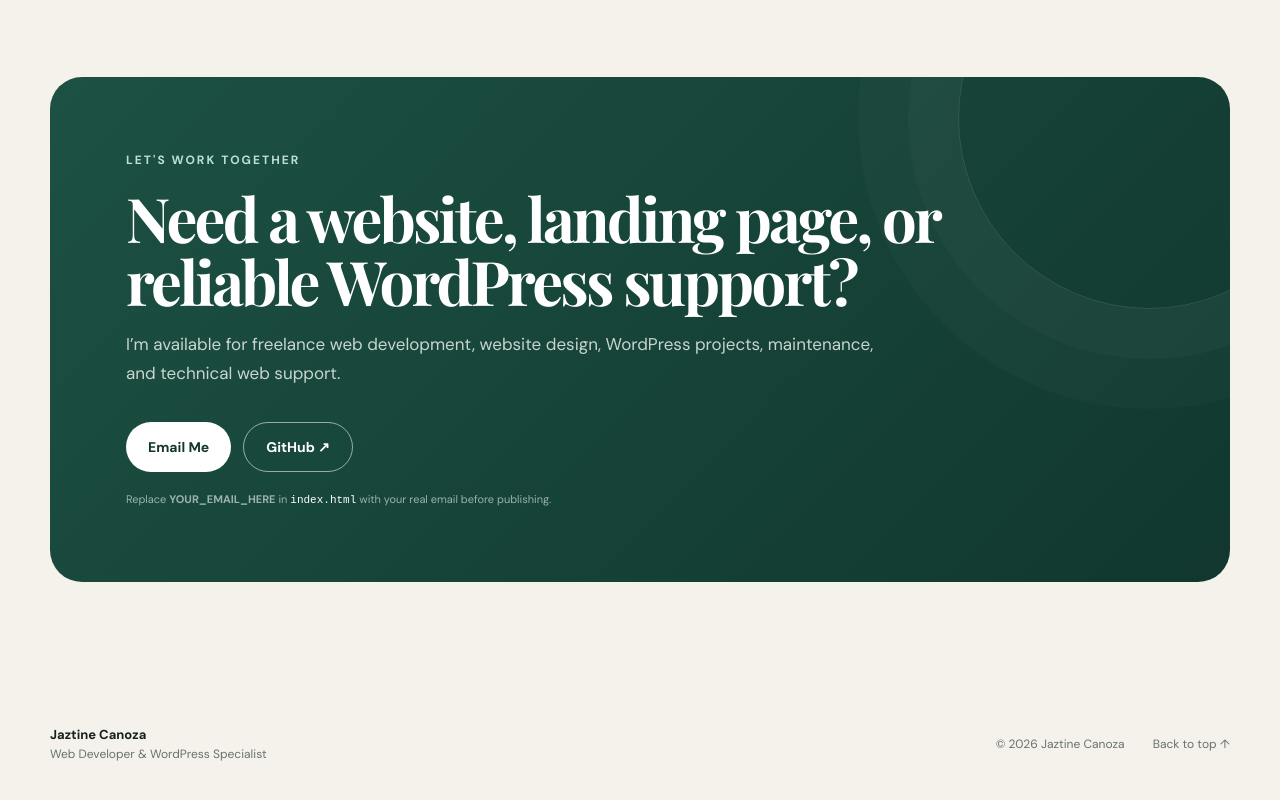
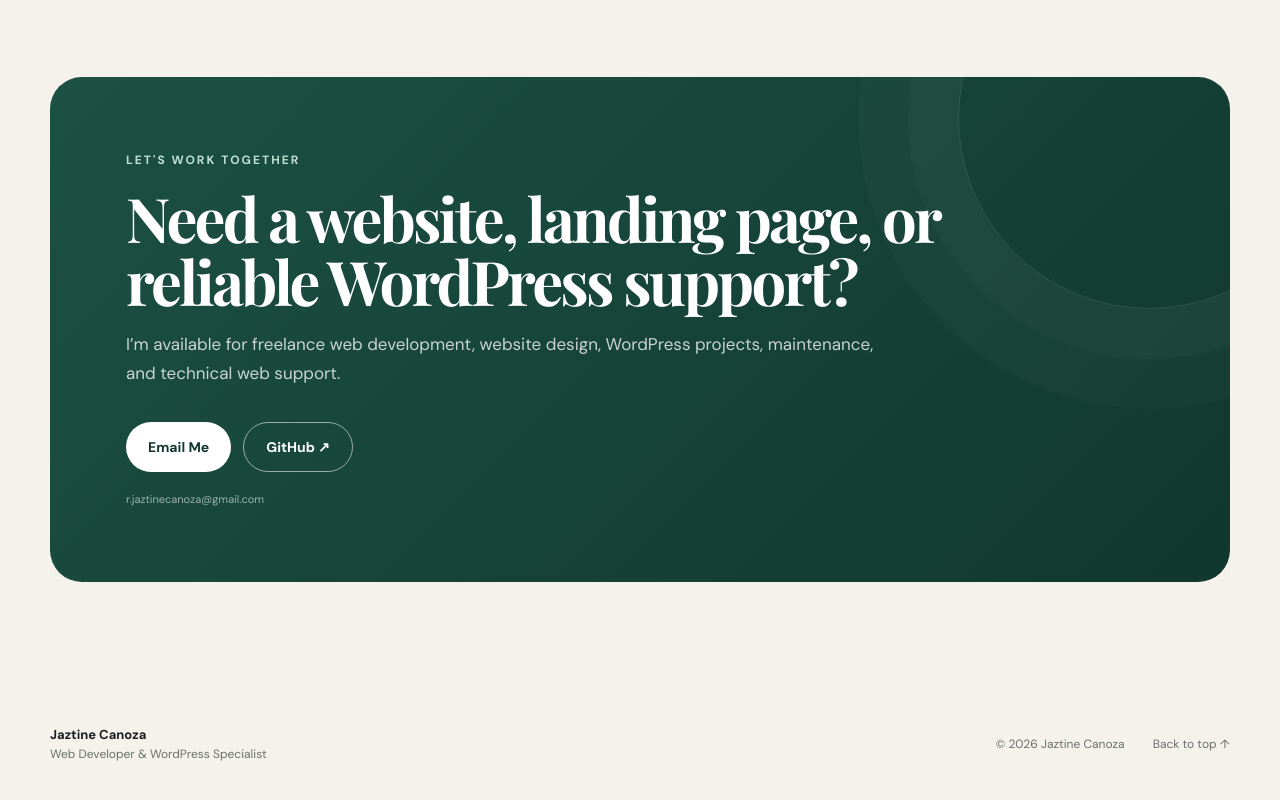
Before and after one commit to canozajaztine-sketch/portfolio, a plain HTML site: page index.html in a window 1280 px wide. Shown: the part 6234-7034 px from the top of the page. Drawn offline with nearby package versions, Linux system fonts and the light colour scheme.

Commit message:
Update index.html

```diff
--- a/index.html
+++ b/index.html
@@ -241,10 +241,10 @@
         <h2>Need a website, landing page, or reliable WordPress support?</h2>
         <p>I’m available for freelance web development, website design, WordPress projects, maintenance, and technical web support.</p>
         <div class="contact-actions">
-          <a href="mailto:YOUR_EMAIL_HERE" class="btn btn-light">Email Me</a>
+          <a href="mailto:r.jaztinecanoza@gmail.com" class="btn btn-light">Email Me</a>
           <a href="https://github.com/canozajaztine-sketch" target="_blank" rel="noopener" class="btn btn-outline-light">GitHub ↗</a>
         </div>
-        <p class="contact-hint">Replace <strong>YOUR_EMAIL_HERE</strong> in <code>index.html</code> with your real email before publishing.</p>
+        <p class="contact-hint">r.jaztinecanoza@gmail.com
       </div>
     </section>
   </main>
```
